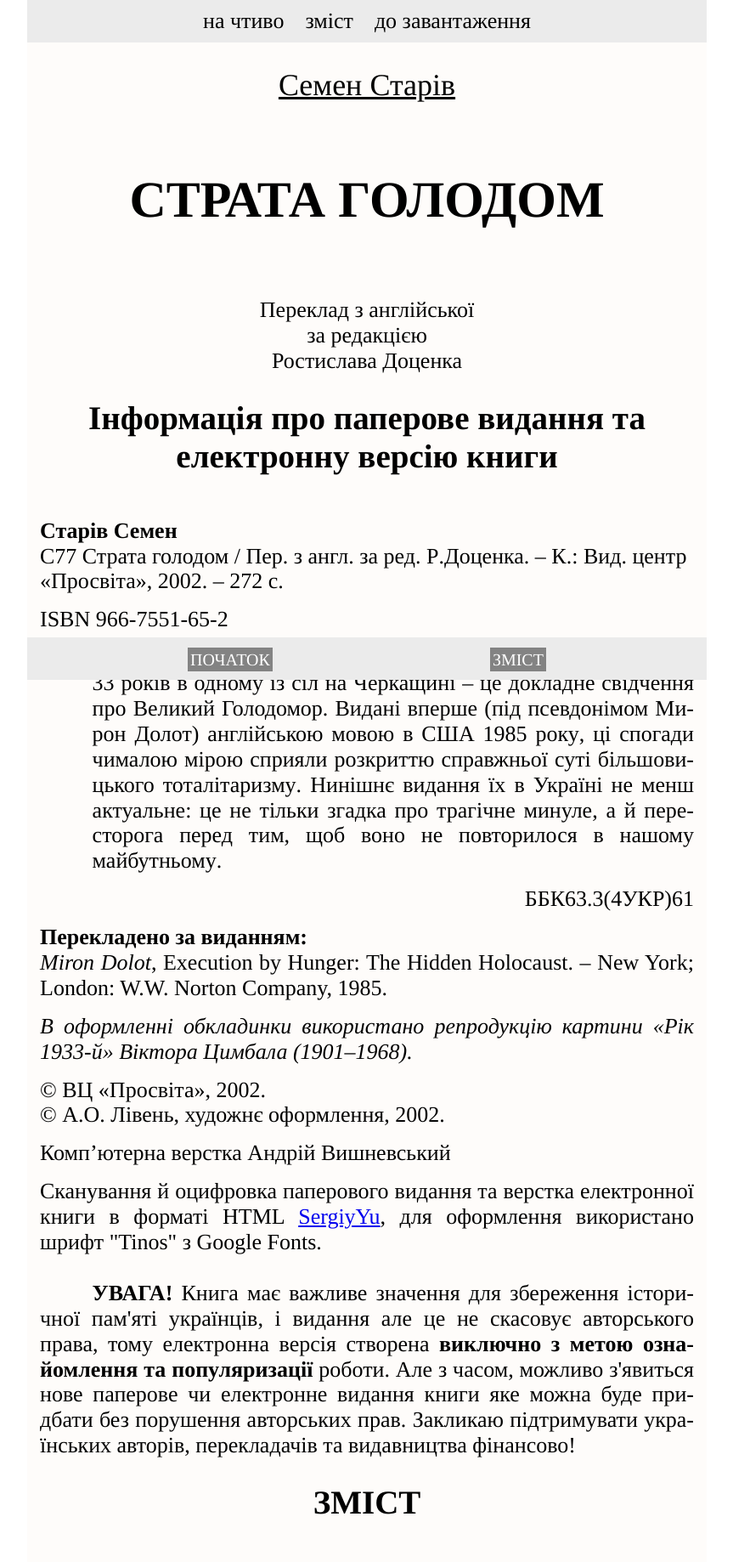
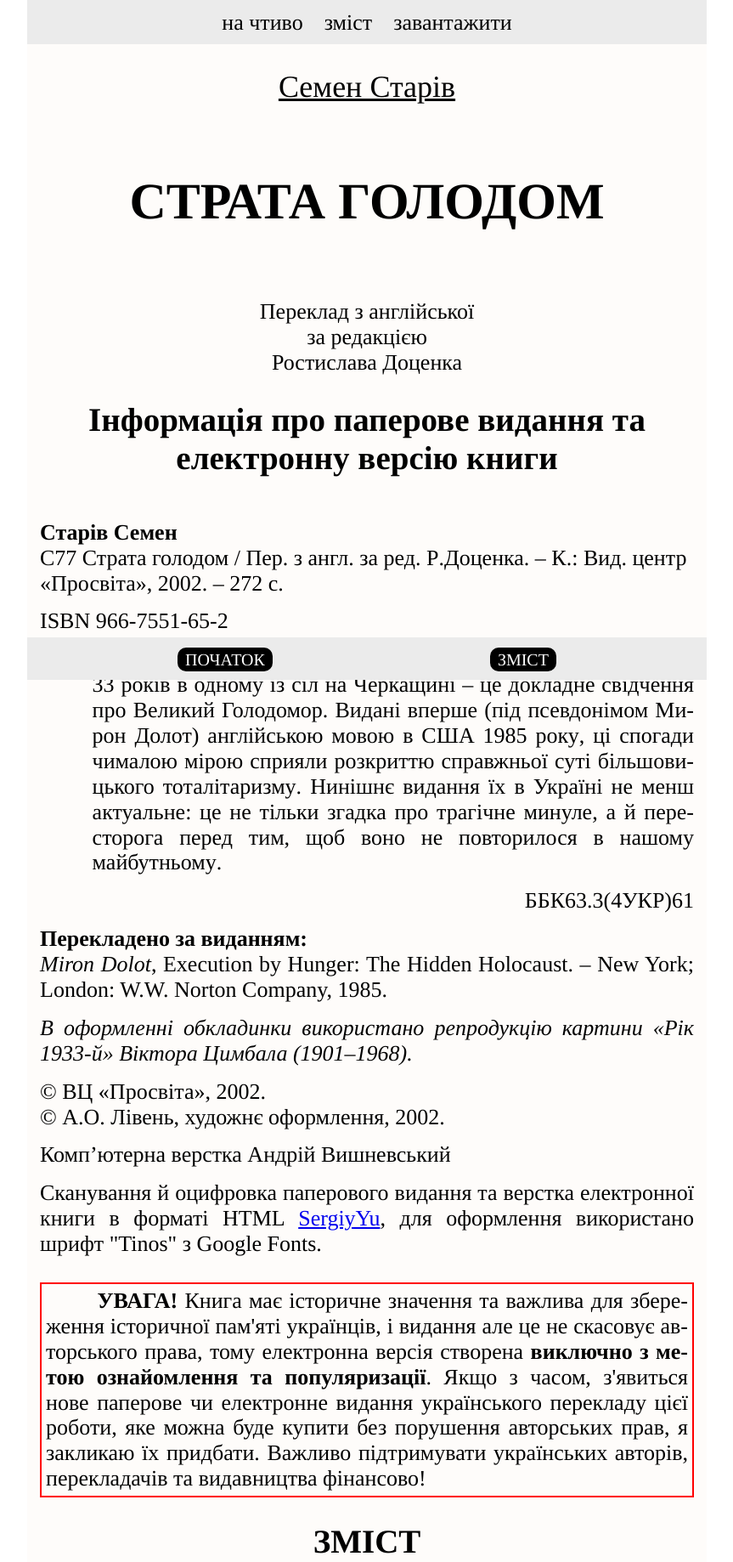
Before and after one commit to Sergiy-Yuschenko/chtyvo-html, a plain HTML site: page zraz.html in a window 1280 px wide. Shown: the top 1838 px of the page at 85% size, without its empty margins (208-1071 px from the left). Drawn offline with nearby package versions, Linux system fonts and the light colour scheme.

Commit message:
Виправлення зауважень від Lighthouse та даяких моментів по дизайну сторінки

```diff
--- a/css/styles-zraz.css
+++ b/css/styles-zraz.css
@@ -1,4 +1,7 @@
 /*---------------Налаштування поводження html---------------*/
+/* body {
+    background-color: #838383;
+} */
 h1,
 h2,
 h3,
@@ -140,6 +143,8 @@ pre {
 }
 .navigation-list-link {
     padding: 3px 10px 5px;
+    border-radius: 10px;
+    vertical-align: middle;
 }
 .navigation-list-link:hover,
 .navigation-list-link:focus {
@@ -157,17 +162,21 @@ pre {
 }
 
 .navigation-list-link-f {
-    padding: 3px;
-    background-color: #838383;
+    padding: 3px 9px;
+    background-color: #000000;
     color: #ffffff;
     text-transform: uppercase;
     font-size: clamp(14px, 2.5vw, 20px);
+    vertical-align: middle;
+    border-radius: 10px;
     /* font-weight: bold; */
 }
 .navigation-list-link-f:hover,
 .navigation-list-link-f:focus {
-    color: #ffffff;
-    background-color: #000000;
+    color: #000000;
+    background-color: #ffffff;
+    border: 2px solid #000000;
+    padding: 1px 7px;
 }
 
 .navigation-list-item-f:not(:last-child) {
--- a/zraz.html
+++ b/zraz.html
@@ -4,16 +4,20 @@
     <head>
         <meta charset="UTF-8">
         <meta name="viewport" content="width=device-width, initial-scale=1.0">
-        <title>Книга "Cтрата голодом" Cемен Старів - спогади очевидця голодомору</title>
-        <meta name="description" content="">
+        <title>Книга “Cтрата голодом”. Cемен Старів - Свідок голодомору в Україні (1932-1933рр.) розповідає про пережите</title>
+        <meta name="description" content="Страта голодом - історія голодомору в Україні в 1932-1933 роках в селі Вергуни (Черкащина). Її розповідає свідок голодомору - Семен Старів (Мирон Долот), який пережив голодомор, та описує як  розвивалася катастрофа, що починалася як примусова колективізація, та переросла в нищівний голод.">
+        <link rel="stylesheet" href="https://cdnjs.cloudflare.com/ajax/libs/modern-normalize/1.0.0/modern-normalize.min.css">
+        <link rel="stylesheet" href="./css/styles-zraz.css">
         <link rel="preconnect" href="https://fonts.googleapis.com">
         <link rel="preconnect" href="https://fonts.gstatic.com" crossorigin>
         <link href="https://fonts.googleapis.com/css2?family=Tinos:ital,wght@0,400;0,700;1,400;1,700&display=swap" rel="stylesheet">
-        <link rel="stylesheet" href="https://cdnjs.cloudflare.com/ajax/libs/modern-normalize/1.0.0/modern-normalize.min.css">
-        <link rel="stylesheet" href="./css/styles-zraz.css">
         <style>
             body {
                 font-family: 'Tinos', serif;
+            }
+            .red-border {
+                border: 2px solid red;
+                padding: 5px;
             }
         </style>
     </head>
@@ -23,7 +27,7 @@
                 <ul class="list-clean-style navigation-list">
                     <li class="navigation-list-item"><a href="https://chtyvo.org.ua/" class="implicit-link navigation-list-link">на чтиво</a></li>
                     <li class="navigation-list-item"><a href="#zmist" class="implicit-link  navigation-list-link">зміст</a></li>
-                    <li class="navigation-list-item"><a href="./" class="implicit-link  navigation-list-link">до завантаження</a></li>
+                    <li class="navigation-list-item"><a href="./" class="implicit-link  navigation-list-link">завантажити</a></li>
                 </ul>
             </nav>
         </header>
@@ -50,12 +54,12 @@
                     <p class="paragraph indent-v-bottom">Сканування й оцифровка паперового видання та верстка електронної книги в форматі HTML <a href="https://chtyvo.org.ua/user/35565/SergiyYu">SergiyYu</a>, для оформлення використано шрифт "Tinos" з Google Fonts.</p>
             </section>
             <section class="container" aria-label="Попередження про права">
-                <p class="paragraph-first-indent"><strong>УВАГА!</strong> Книга має важливе значення для збереження історичної
+                <p class="paragraph-first-indent red-border"><strong>УВАГА!</strong> Книга має історичне значення та важлива для збереження історичної
                     пам'яті українців, і видання але це не
                     скасовує авторського
-                    права, тому електронна версія створена <strong>виключно з метою ознайомлення та популяризації</strong> роботи.
-                    Але з часом, можливо з'явиться нове паперове чи електронне видання книги яке можна буде придбати без порушення
-                    авторських прав. Закликаю підтримувати українських авторів, перекладачів та видавництва фінансово!</p>
+                    права, тому електронна версія створена <strong>виключно з метою ознайомлення та популяризації</strong>.
+                    Якщо з часом, з'явиться нове паперове чи електронне видання українського перекладу цієї роботи, яке можна буде купити без порушення
+                    авторських прав, я закликаю їх придбати. Важливо підтримувати українських авторів, перекладачів та видавництва фінансово!</p>
             </section>
             <section class="container book-content" id="zmist" aria-label="Зміст книги з посиланнями на розділи">
                 <h2><span class="uppercase">Зміст</span></h2>
@@ -1117,7 +1121,7 @@
         позбавлення нас волі, за тисячі смертей, за зруйнування
         всього нашого способу життя?
     </blockquote>
-    <p class="paragraph-first-indent">Lorem ipsum dolor sit amet consectetur, adipisicing elit. Vel adipisci quaerat totam, autem non ratione, quibusdam enim expedita magnam temporibus repellendus, modi perferendis? Ducimus saepe dolor necessitatibus consequatur dicta laborum?</p>
+    <p class="paragraph-first-indent" lang="en">Lorem ipsum dolor sit amet consectetur, adipisicing elit. Vel adipisci quaerat totam, autem non ratione, quibusdam enim expedita magnam temporibus repellendus, modi perferendis? Ducimus saepe dolor necessitatibus consequatur dicta laborum?</p>
     <pre>
 0:02:00.126,0:02:05.843
 Знай, якщо ангел твій підведе
```
